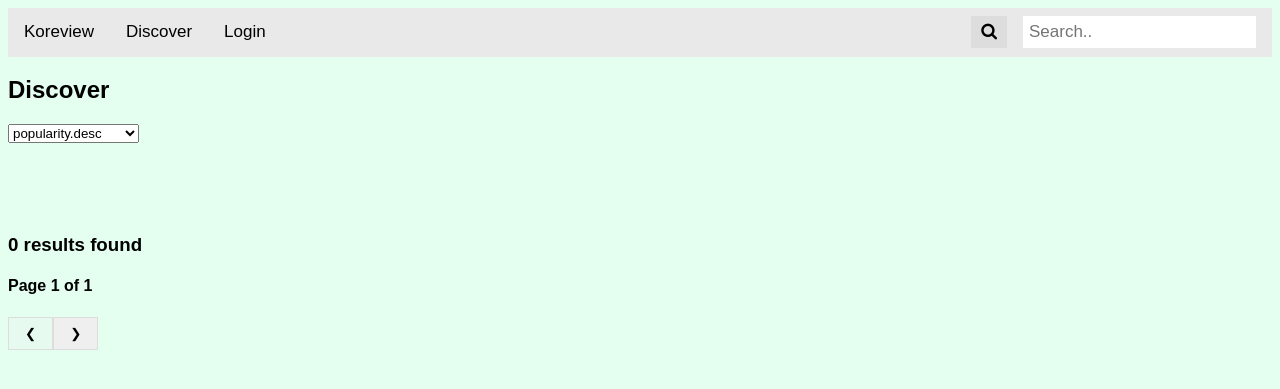
After one commit to grandeD/kdrama-review-app, a Flask app: page /discover in a window 1280 px wide. The commit adds this page. Shown: the top 389 px of the page. Run offline with Flask 2, Linux system fonts and the light colour scheme; some libraries are stand-ins or nearby versions.

Commit message:
Created discover page to filter dramas by genre and sort them by popularity and air date

```diff
--- a/server.py
+++ b/server.py
@@ -30,6 +30,11 @@ def logout():
     '''Clear user session and redirect user to homepage'''
     session.clear()
     return redirect('/')
+
+@app.route('/discover')
+def show_discover():
+    ''' View Discover Page '''
+    return render_template('discover.html', api_key=os.environ['TMDB_API_KEY'])
 
 
 def check_password(user, password):
--- a/static/css/kdrama.css
+++ b/static/css/kdrama.css
@@ -1,12 +1,56 @@
-button {
+#star {
     background-color: transparent;
     border: none;
     outline: none;
     cursor: pointer;
   }
-  .on {
+#star.on {
     color: gold;
   }
-  .off {
+#star.off {
     color: #ccc;
   }
+
+
+#genre {
+    /* background-color: transparent; */
+    border: none;
+    outline: none;
+    /* cursor: pointer; */
+    color: black;
+    padding: 0.5em;
+  }
+ #genre.on {
+    background-color: lightskyblue;
+  }
+ #genre.off {
+    background-color: #ccc;
+  }
+
+
+.flex-gap {
+  display: inline-flex;
+  flex-wrap: wrap;
+  gap: 1.5em;
+}
+
+.pagination {
+  display: inline-block;
+}
+
+.pagination button {
+  color: black;
+  float: left;
+  padding: 8px 16px;
+  text-decoration: none;
+  transition: background-color .3s;
+  border: 1px solid #ddd;
+}
+
+.pagination button.active {
+  background-color: #4CAF50;
+  color: white;
+  border: 1px solid #4CAF50;
+}
+
+.pagination button:hover:not(.active):enabled {background-color: #ddd;}
--- /dev/null
+++ b/static/js/discover.jsx
@@ -0,0 +1,183 @@
+'use strict';
+
+const sort_by = ['popularity.desc', 'popularity.asc','first_air_date.desc', 'first_air_date.asc' ];
+
+// Card view component of a specific korean drama
+const KdramaCard = (props) => {
+    return(
+    <div className='card'>
+        <a href={`/kdrama/${props.kdrama_id}`}>
+        <img style={{height: '200px'}}
+        src={props.poster_path}
+        alt='Kdrama Poster' />
+        </a>
+        <p>{props.title}</p>
+    </div>
+    );
+}
+
+const Discover = (props) => {
+    const [sortedDramas, setDramas] = React.useState([]);
+    const [sort_value, setSortVal] = React.useState(sort_by[0]); // value page is currently sorted by
+    // value of each genre_id is a boolean of whether it is currently selected
+    const [genre_options, setGenOptions] = React.useState({});
+    const [genres, setGenres] = React.useState({}); // genre_id: genre_name
+    const [loaded, setLoaded] = React.useState(false);
+    const [page, setPage] = React.useState({
+        currentPage: 1, totalResults: 0, totalPages: 1
+    });
+    const [pageButtons, setPageButtons] = React.useState ({increment: false, decrement: true})
+
+    const genre_string = () => {
+        let true_keys = Object.keys(genre_options).filter(k => genre_options[k]);
+        return true_keys.join(',');
+    }
+
+    const get_sorted_results = (sort_by, with_genres, currentPage=1) => {
+        // Gets korean dramas from TMDB API based on given page number, how to sort and
+        // which genres the user wants
+
+        fetch('https://api.themoviedb.org/3/discover/tv?' + new URLSearchParams(
+            {
+                'api_key': props.api_key,
+                'language': 'en-US',
+                'sort_by': sort_by,
+                'with_original_language': 'ko',
+                'with_genres': with_genres,
+                'page': currentPage
+            }))
+                .then(response => response.json())
+                .then(data => {
+                    console.log(data);
+                    setDramas(data['results']);
+                    setPage({   currentPage: currentPage,
+                                totalResults: data['total_results'],
+                                totalPages: data['total_pages'] });
+                    handlePageButtons(currentPage, data['total_pages']);
+                });
+    };
+
+    React.useEffect(() => {
+        // get filtered results based on default values from the state
+        get_sorted_results(sort_value, genre_string());
+        // Gets TV drama genres from TMDB API ->
+        fetch('https://api.themoviedb.org/3/genre/tv/list?' + new URLSearchParams(
+        {'api_key': props.api_key, 'language': 'en-US', }))
+            .then(response => response.json())
+            .then(data => {
+                console.log(data);
+                // set genre object with values in the form genre_id : genre_name
+                const gens = data.genres.reduce((gens, gen) => {
+                    return {...gens, [gen.id]: gen.name} }, {});
+                setGenres(gens);
+                // set genre_options object with values in the form genre_id : boolean
+                const gen_ops = Object.keys(gens).reduce((gen_ops, g_id) => {
+                    return {...gen_ops, [g_id]: false} }, {});
+                setGenOptions(gen_ops);
+                setLoaded(true);
+            });
+
+    }, []);
+
+    const handlePageButtons = (currentPage, totalPages) => {
+        // given the current page and total pages, assign boolean
+        // if pagination button needs to be disabled
+        let increment = false; let decrement = false;
+        if (currentPage === totalPages) increment = true;
+        else if (currentPage === 1) decrement = true;
+        setPageButtons({increment: increment, decrement: decrement});
+    };
+
+    const handlePagination = (e) => { // updates currentPage based on increment/decrement button click
+        let new_page = page.currentPage;
+        if (e.target.name === 'increment') new_page += 1;
+        else new_page -= 1;
+        setPage((page) => ({...page,   ['currentPage']: new_page }));
+        handlePageButtons(new_page, page.totalPages);
+        get_sorted_results(sort_value, genre_string(), new_page);
+    };
+
+
+    const updateSortValue = (e) => {
+        // updates the sort value and filtered results in the state
+        // based on the selected option value
+        setSortVal(e.target.value);
+        get_sorted_results(e.target.value, genre_string());
+    };
+
+    const updateGenreOptions = (e) => {
+        // updates the boolean of the genre button clicked in genre_options state object
+        // and the new filtered results based on the change
+        if (genre_options[e.target.name]) genre_options[e.target.name] = false;
+        else genre_options[e.target.name] = true;
+        get_sorted_results(sort_value, genre_string());
+    }
+
+    // creates and stores filtered korean dramas as KdramaCards in kdramaCards
+    const kdramaCards = [];
+    for (const kdrama of sortedDramas) {
+        let poster_path = '/static/img/placeholder-image.png';
+        // handles default poster if drama does not have image
+        if (kdrama.poster_path !== null)
+            poster_path = `https://image.tmdb.org/t/p/original/${kdrama.poster_path}`;
+        kdramaCards.push(
+            <KdramaCard
+            key={kdrama.id}
+            kdrama_id={kdrama.id}
+            poster_path={poster_path}
+            title={kdrama.name}
+            />
+        );
+    }
+
+    // Creates buttons of all genres where the button name = genre_id
+    // and the value shown on the button is the genre name
+    // class on or off is assigned based on the genre_options boolean value
+    const genreButtons = [];
+    for (const [g_id, on_off] of Object.entries(genre_options) ) {
+        genreButtons.push(
+            <button key={g_id} name={g_id} onClick={updateGenreOptions}
+            className={on_off ? 'on' : 'off'} id='genre'>
+                {genres[g_id]}</button>
+        );
+
+    }
+
+    // create options for each value of the sort_by array for a select element
+    const sortSelect = [];
+    for (const ndx in sort_by) {
+        sortSelect.push(<option key={ndx} value={sort_by[ndx]}>
+        {sort_by[ndx]}</option>)
+    }
+
+    return (
+        <React.Fragment>
+            <h2>Discover</h2>
+            <select id='sortSelect' value={sort_value} onChange={updateSortValue}>
+                {sortSelect}
+            </select>
+            <br></br><br></br>
+            <div className='flex-gap'>
+                {genreButtons}
+            </div>
+            <br></br><br></br>
+            <div className='flex-gap'>{kdramaCards}</div>
+            {(sortedDramas.length === 0 && loaded) ?
+            <h2>No results :( Try changing filter options</h2>
+            :  <div>
+                    <h3>{page.totalResults} results found</h3>
+                    <h4>Page {page.currentPage} of {page.totalPages}</h4>
+                    <div className="pagination">
+                        <button name='decrement' onClick={handlePagination}
+                        disabled={pageButtons.decrement}>❮</button>
+                        <button name='increment' onClick={handlePagination}
+                        disabled={pageButtons.increment}>❯</button>
+                    </div>
+                </div>}
+        </React.Fragment>
+    );
+
+};
+
+const api_key = document.querySelector('#data').dataset.api_key;
+ReactDOM.render(<Discover api_key={api_key}/>, document.querySelector('.content'));
--- a/templates/base.html
+++ b/templates/base.html
@@ -29,6 +29,7 @@
     <!-- Navbar -->
     <nav>
         <a href="/">Koreview</a>
+        <a href="/discover">Discover</a>
         {% if session.get('user_id')%}
             <a href="/profile" >Account</a>
             <a href="/logout" >Logout</a>
--- /dev/null
+++ b/templates/discover.html
@@ -0,0 +1,25 @@
+{% extends 'base.html' %}
+
+{% block title %}Koreview{% endblock %}
+
+{% block css %}
+<link href="/static/css/kdrama.css" rel="stylesheet">
+{% endblock %}
+
+
+{% block js %}
+<script src="/static/js/discover.jsx" type="text/jsx"></script>
+{% endblock %}
+
+{% block data_attributes %}
+<meta id='data' data-api_key={{api_key}}>
+{% endblock %}
+
+{% block body %}
+
+<div>
+   <div class='content'>
+   </div>
+</div>
+
+{% endblock %}
```
Also changed, not shown: static/img/placeholder-image.png (added).
